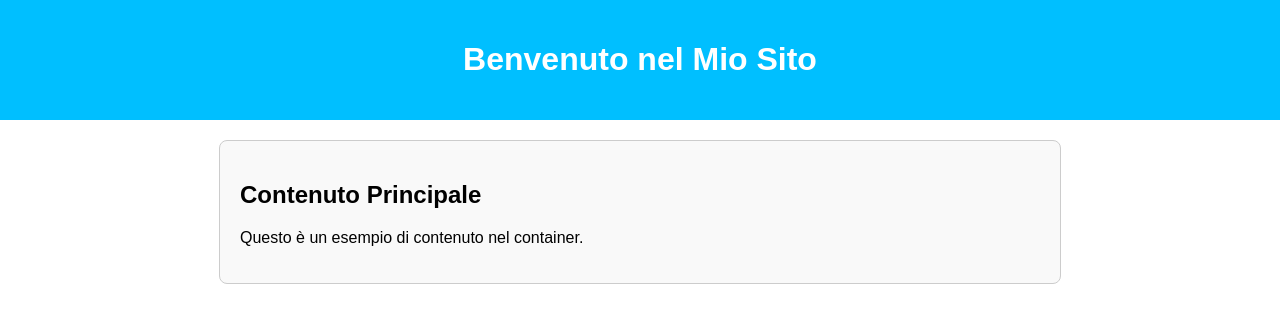
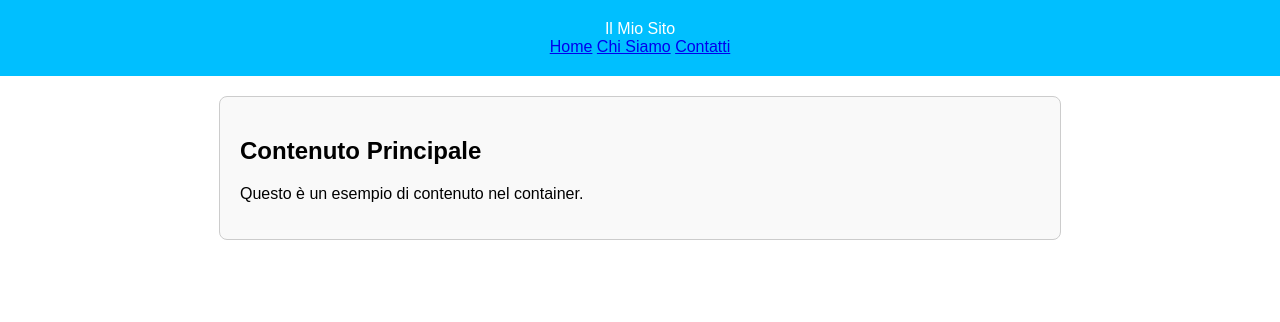
Before and after one commit to GabrielJonesORG/onlygabbyme.it, a plain HTML site: page wiki/gcms/index.html in a window 1280 px wide. Drawn offline with Linux system fonts and the light colour scheme.

Commit message:
Update index.html

```diff
--- a/wiki/gcms/index.html
+++ b/wiki/gcms/index.html
@@ -8,7 +8,12 @@
 </head>
 <body>
     <header>
-        <h1>Benvenuto nel Mio Sito</h1>
+        <div class="logo">Il Mio Sito</div>
+        <nav class="nav-links">
+            <a href="#home">Home</a>
+            <a href="#about">Chi Siamo</a>
+            <a href="#contact">Contatti</a>
+        </nav>
     </header>
     <div class="container">
         <h2>Contenuto Principale</h2>
```
